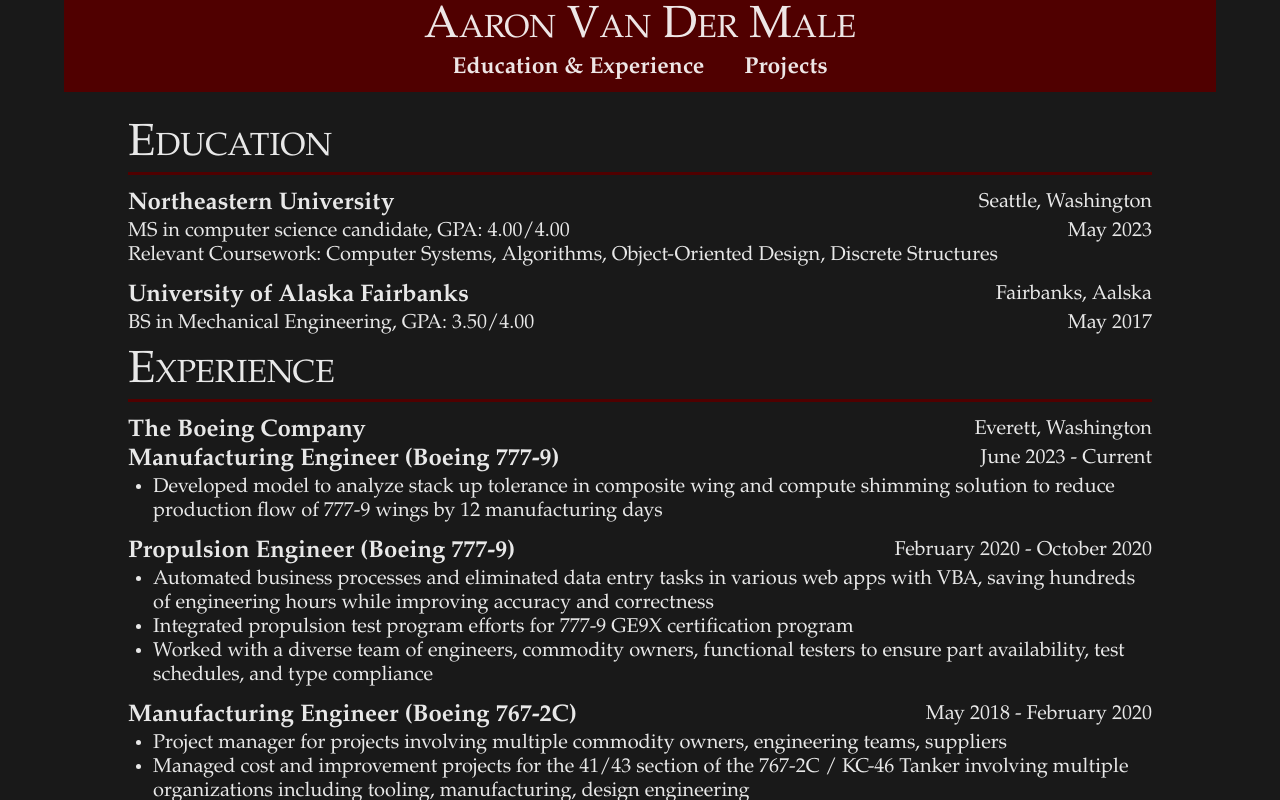
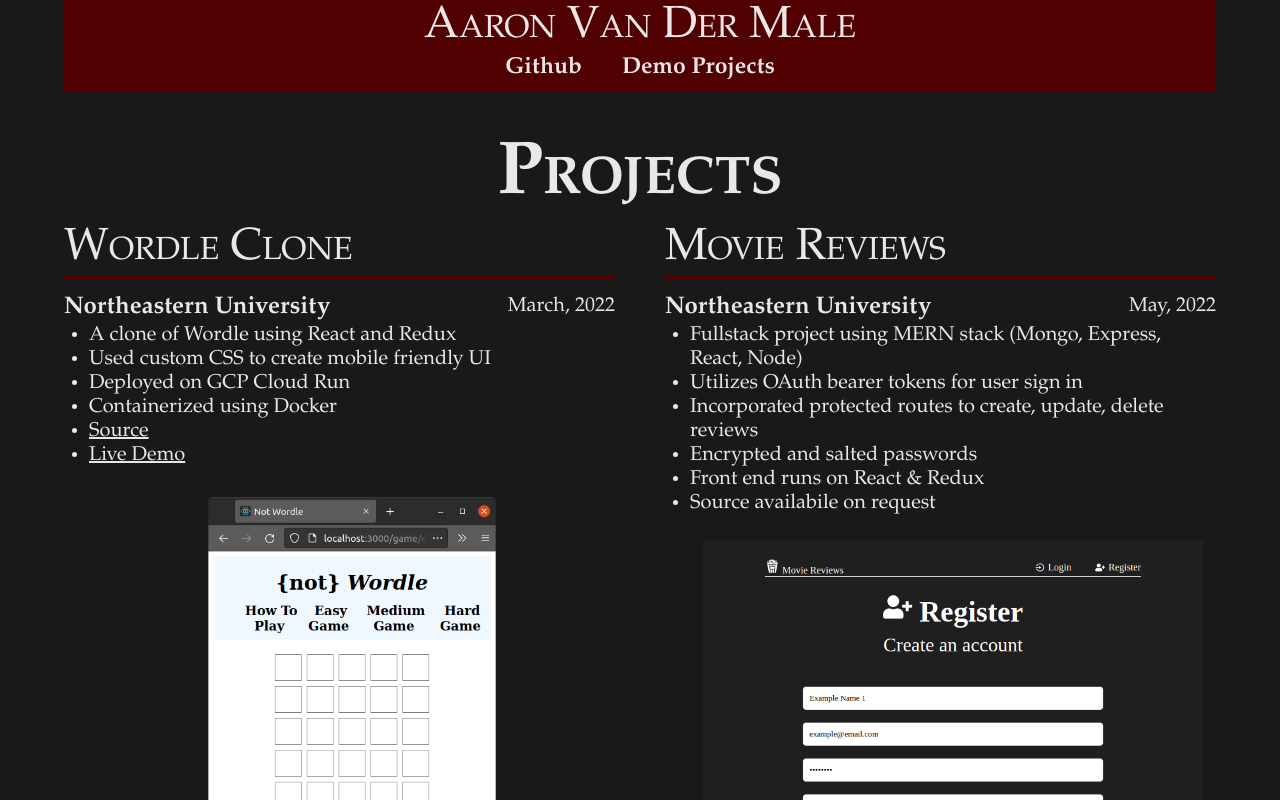
Before and after one commit to vmalecode/av-portfolio, a React (Create React App) app: page / in a window 1280 px wide. Shown: the top 800 px of the page. Built offline with nearby package versions, Linux system fonts and the light colour scheme.

Commit message:
update navbar, remove experience

```diff
--- a/src/App.js
+++ b/src/App.js
@@ -10,7 +10,7 @@
         <Navbar />
         <Routes>
           <Route path = '/projects' element = {<Projects/>} />
-          <Route path = '/' element = {<Experience/>} />
+          <Route path = '/' element = {<Projects/>} />
         </Routes>
       </Router>
     </>
--- a/src/components/Navbar.jsx
+++ b/src/components/Navbar.jsx
@@ -3,15 +3,15 @@
 const Navbar = () => {
   return (
     <>
-    <div className="navbarWrapper">
+      <div className="navbarWrapper">
         <div className="navbarTitle">Aaron Van Der Male</div>
         <nav className="navbar">
-            <ul>
-                <li><Link to='/'>Education & Experience</Link ></li>
-                <li><Link to='/projects'>Projects</Link ></li>
-            </ul>
+          <ul>
+            <li><a href='https://github.com/vmalecode' target='_blank' rel='noopener noreferrer'>Github</a></li>
+            <li><Link to='/projects'>Demo Projects</Link ></li>
+          </ul>
         </nav>
-    </div>
+      </div>
     </>
   )
 }
--- a/src/components/Projects.jsx
+++ b/src/components/Projects.jsx
@@ -1,5 +1,5 @@
 import Project from './Project'
-import {projectsList} from './ProjectsInfo'
+import { projectsList } from './ProjectsInfo'
 const Projects = () => {
   return (
     <>
@@ -9,7 +9,7 @@
         </div>
         <div className="projectsWrapper">
           {projectsList.map((a) => {
-          return <Project project ={a}/>
+            return <Project project={a} />
           })}
         </div>
       </div>
```
Also changed, not shown: 2 other files (tests, documents, lock files or other folders).
